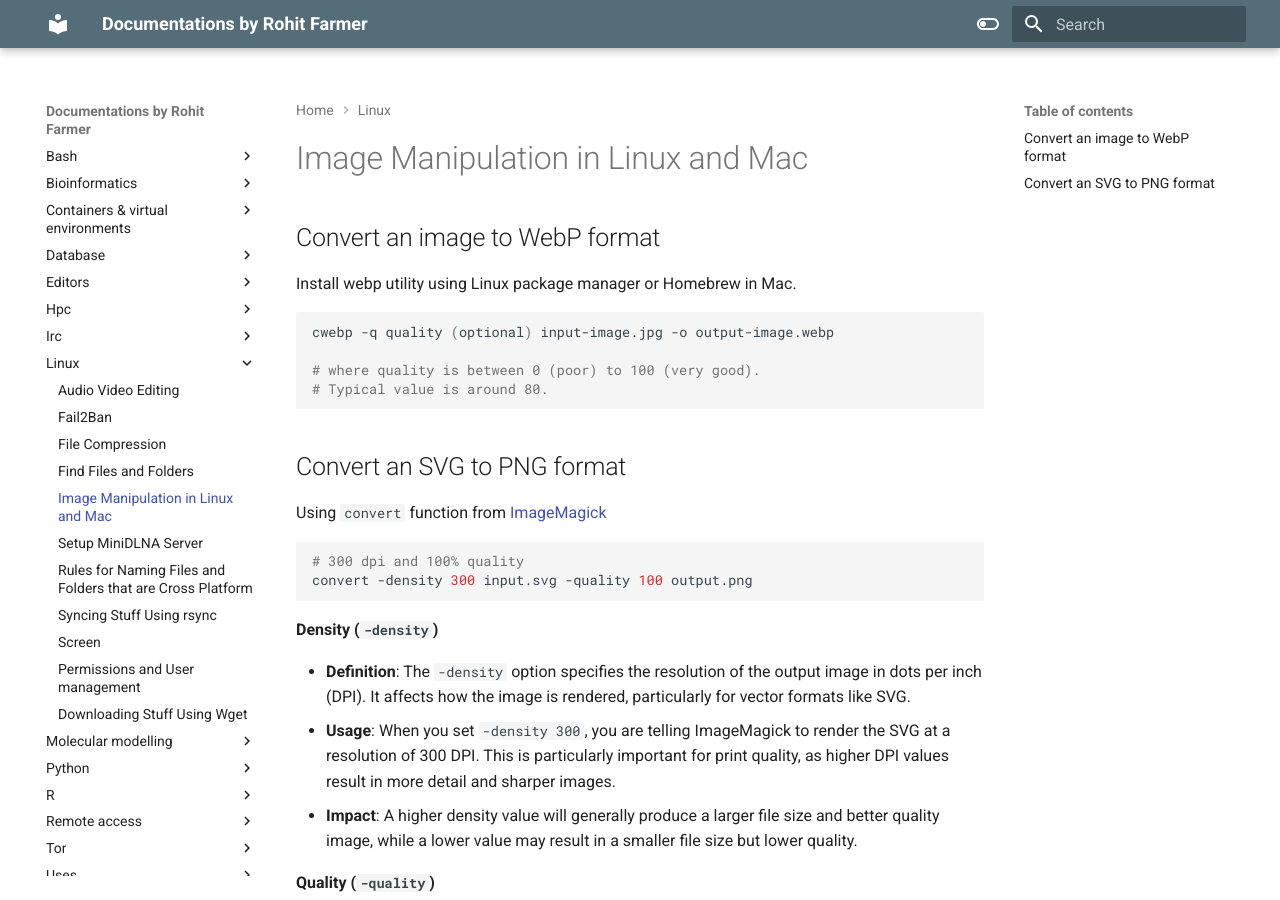
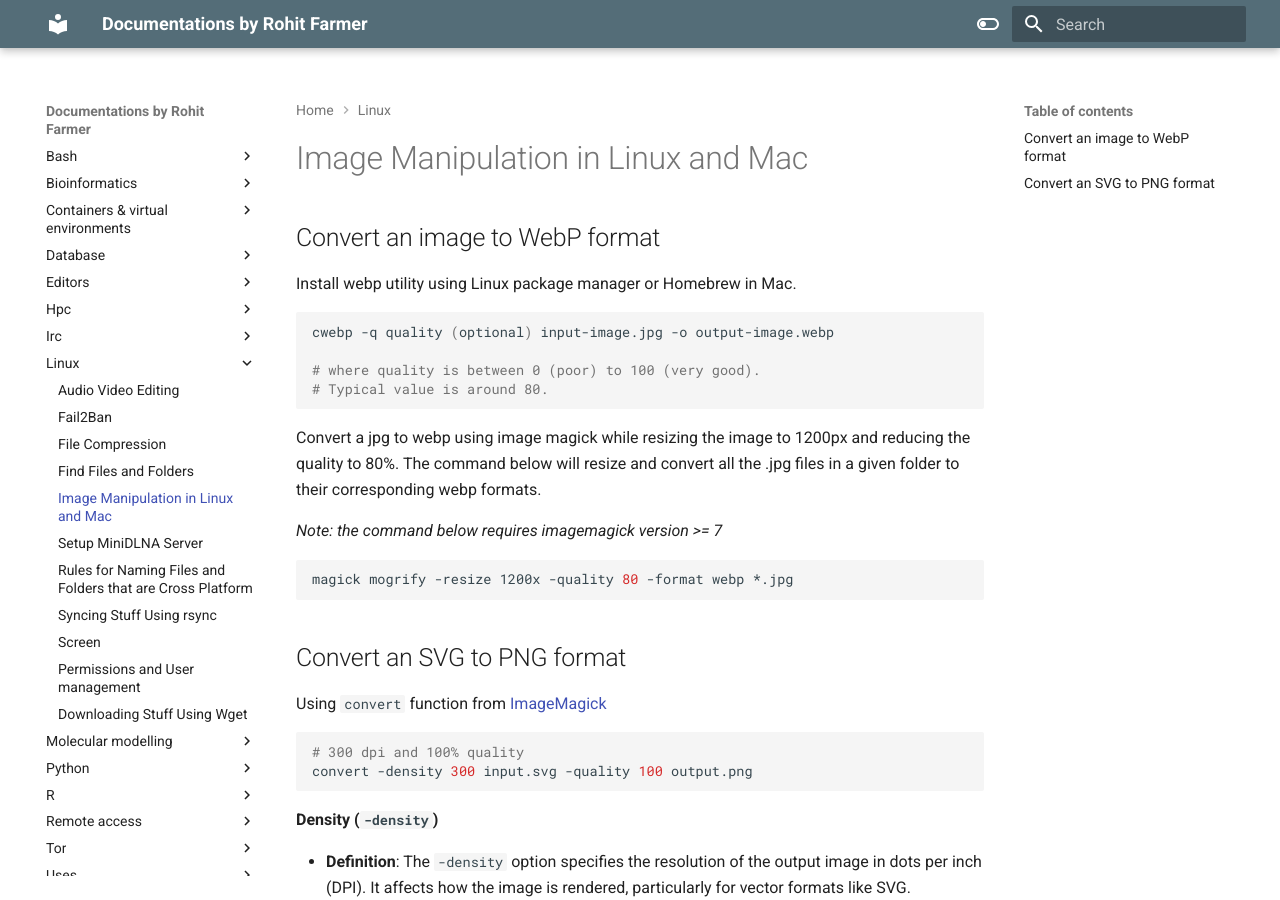
Before and after one commit to rohitfarmer/mk-docs, an MkDocs documentation site: the page built from docs/linux/images.md, in a window 1280 px wide and 900 px high. Built offline with MkDocs 1.6.1 and Material for MkDocs 9.7.7, drawn with Linux system fonts in a browser that asks for light colours.

Commit message:
jpg to webp

````diff
--- a/docs/linux/images.md
+++ b/docs/linux/images.md
@@ -9,6 +9,13 @@ cwebp -q quality (optional) input-image.jpg -o output-image.webp
 
 # where quality is between 0 (poor) to 100 (very good).
 # Typical value is around 80.
+```
+
+Convert a jpg to webp using image magick while resizing the image to 1200px and reducing the quality to 80%. The command below will resize and convert all the .jpg files in a given folder to their corresponding webp formats.
+
+*Note: the command below requires imagemagick version >= 7*
+```bash
+magick mogrify -resize 1200x -quality 80 -format webp *.jpg
 ```
 
 ## Convert an SVG to PNG format
````
